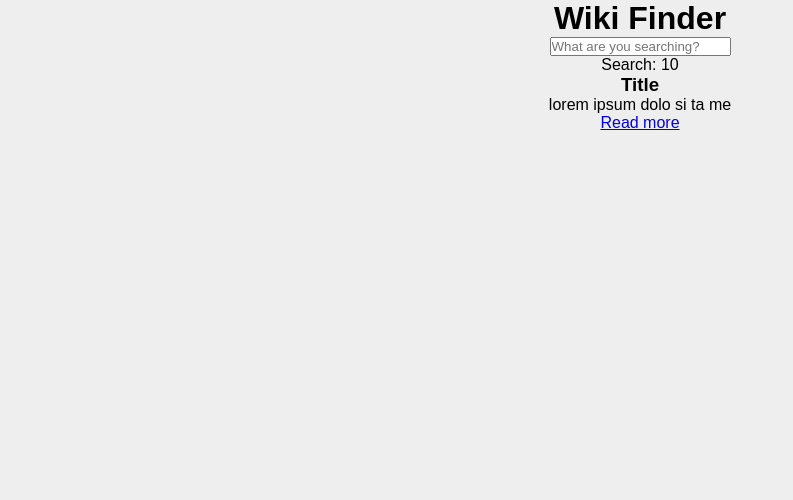
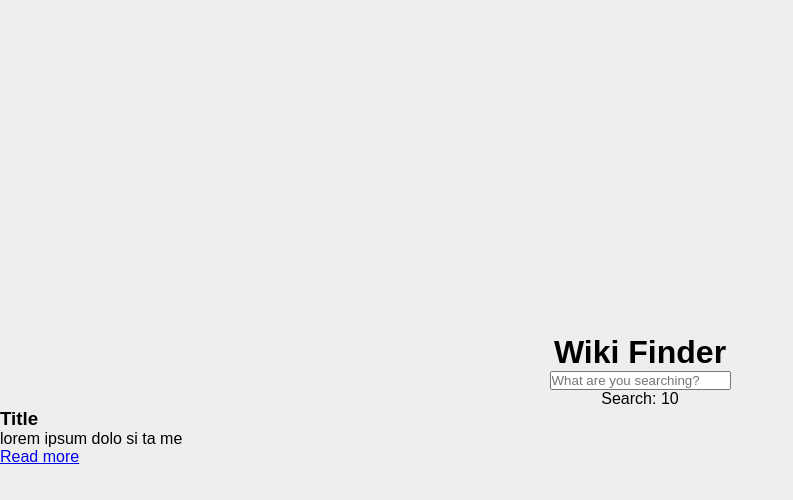
Before and after one commit to PJMantoss/wiki_finder, a React (Create React App) app: page / in a window 1280 px wide. Shown: the top 500 px of the page, without its empty margins (0-793 px from the left). Built offline with nearby package versions, Linux system fonts and the light colour scheme.

Commit message:
update styling

```diff
--- a/src/App.css
+++ b/src/App.css
@@ -1,29 +1,12 @@
 .App {
   display: flex;
   flex-direction: column;
-  text-align: center;
+  justify-content: center;
+  min-height: 100vh;
 }
 
-.App-header {
-  background-color: #282c34;
-  min-height: 100vh;
+header {
   display: flex;
   flex-direction: column;
   align-items: center;
-  justify-content: center;
-  font-size: calc(10px + 2vmin);
-  color: white;
 }
-
-.App-link {
-  color: #61dafb;
-}
-
-@keyframes App-logo-spin {
-  from {
-    transform: rotate(0deg);
-  }
-  to {
-    transform: rotate(360deg);
-  }
-}
```
